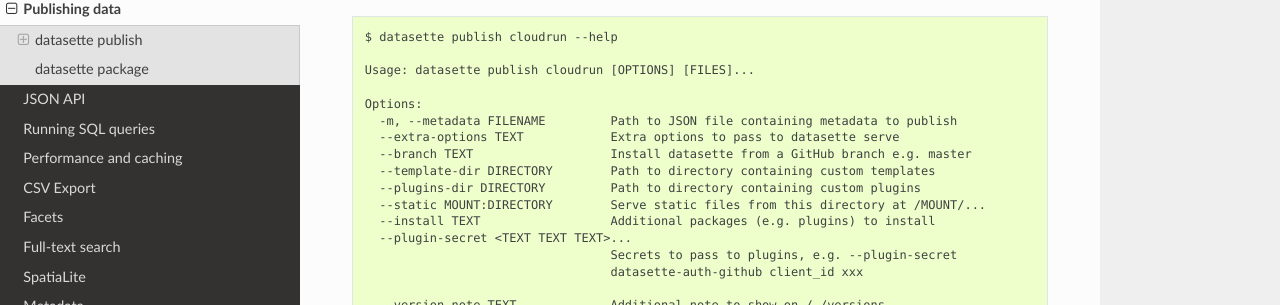
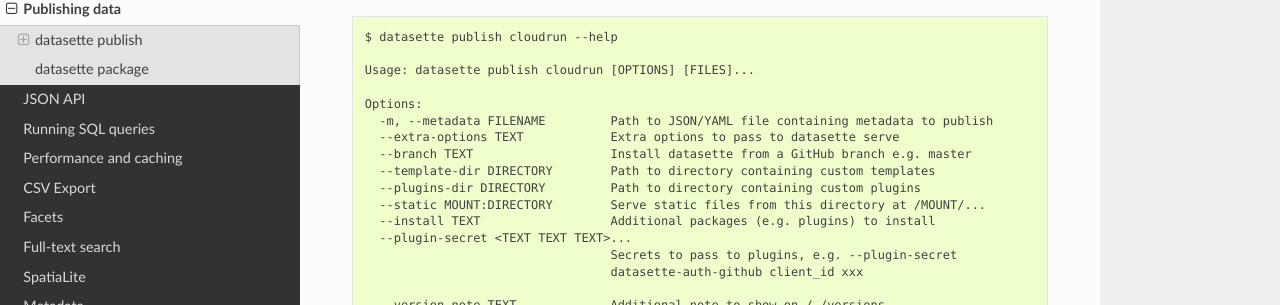
Before and after one commit to simonw/datasette, a Sphinx documentation site: the page built from docs/publish.rst, in a window 1280 px wide and 900 px high, scrolled down 1831 px. Shown: the part 230-535 px from the top of the window. Built offline with Sphinx 7.4.7 and the Read the Docs theme 2.0.0, drawn with Linux system fonts in a browser that asks for light colours; some of the changed text lies outside the part shown.

Commit message:
Updated help text in documentation

```diff
--- a/docs/datasette-package-help.txt
+++ b/docs/datasette-package-help.txt
@@ -8,7 +8,7 @@
   -t, --tag TEXT            Name for the resulting Docker container, can optionally use
                             name:tag format
 
-  -m, --metadata FILENAME   Path to JSON file containing metadata to publish
+  -m, --metadata FILENAME   Path to JSON/YAML file containing metadata to publish
   --extra-options TEXT      Extra options to pass to datasette serve
   --branch TEXT             Install datasette from a GitHub branch e.g. master
   --template-dir DIRECTORY  Path to directory containing custom templates
--- a/docs/datasette-publish-cloudrun-help.txt
+++ b/docs/datasette-publish-cloudrun-help.txt
@@ -3,7 +3,7 @@
 Usage: datasette publish cloudrun [OPTIONS] [FILES]...
 
 Options:
-  -m, --metadata FILENAME         Path to JSON file containing metadata to publish
+  -m, --metadata FILENAME         Path to JSON/YAML file containing metadata to publish
   --extra-options TEXT            Extra options to pass to datasette serve
   --branch TEXT                   Install datasette from a GitHub branch e.g. master
   --template-dir DIRECTORY        Path to directory containing custom templates
--- a/docs/datasette-publish-heroku-help.txt
+++ b/docs/datasette-publish-heroku-help.txt
@@ -3,7 +3,7 @@
 Usage: datasette publish heroku [OPTIONS] [FILES]...
 
 Options:
-  -m, --metadata FILENAME         Path to JSON file containing metadata to publish
+  -m, --metadata FILENAME         Path to JSON/YAML file containing metadata to publish
   --extra-options TEXT            Extra options to pass to datasette serve
   --branch TEXT                   Install datasette from a GitHub branch e.g. master
   --template-dir DIRECTORY        Path to directory containing custom templates
--- a/docs/datasette-serve-help.txt
+++ b/docs/datasette-serve-help.txt
@@ -21,7 +21,7 @@
   --cors                    Enable CORS by serving Access-Control-Allow-Origin: *
   --load-extension PATH     Path to a SQLite extension to load
   --inspect-file TEXT       Path to JSON file created using "datasette inspect"
-  -m, --metadata FILENAME   Path to JSON file containing license/source metadata
+  -m, --metadata FILENAME   Path to JSON/YAML file containing license/source metadata
   --template-dir DIRECTORY  Path to directory containing custom templates
   --plugins-dir DIRECTORY   Path to directory containing custom plugins
   --static MOUNT:DIRECTORY  Serve static files from this directory at /MOUNT/...
```
